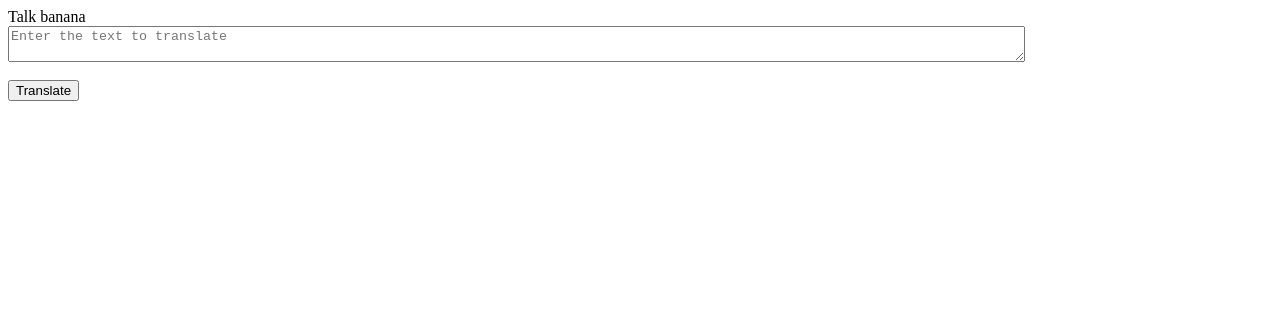
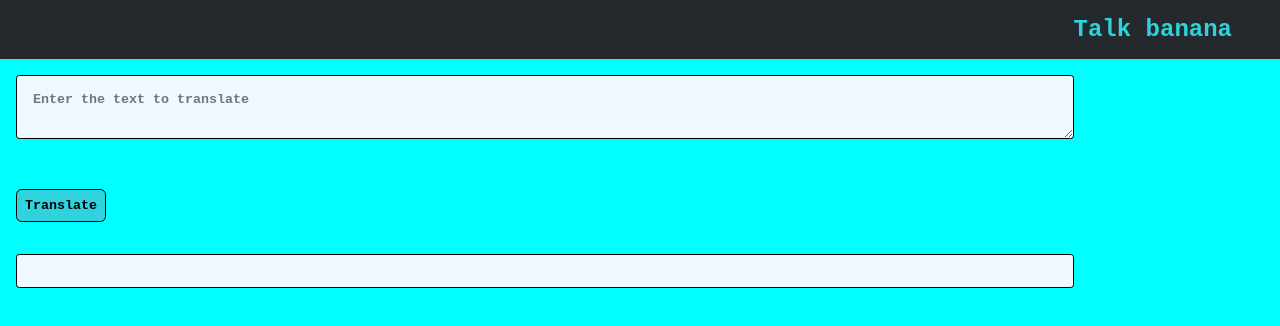
Before and after one commit to Manasa1013/banana-talks, a plain HTML site: page index.html in a window 1280 px wide. Drawn offline with Linux system fonts and the light colour scheme.

Commit message:
add feat ,styles added to elements

```diff
--- a/styles.css
+++ b/styles.css
@@ -1,4 +1,54 @@
+:root{
+    --yours-blue :rgb(47, 210, 221);
+    --github-black :#24292E;
+}
+body{
+    background-color: aqua;
+    font-family: 'Courier New', Courier, monospace;
+    margin: 0px;
+
+}
+nav{
+    background-color: var(--github-black);
+    padding: 1rem 3rem;
+    font-size: x-large;
+    font-family: 'Courier New', Courier, monospace;
+    font-weight: 800;
+    text-align: right;
+    color: var(--yours-blue);
+
+}
 textarea{
     display: block;
+    border: 1px solid black;
+    border-radius: 0.2rem;
     width: 80%;
+    margin: 1rem;
+    padding: 1rem;
+    background-color: aliceblue;
+    font-weight: 600;
+
 }
+#output-div{
+    border : 1px solid black;
+    padding: 1rem;
+    margin: 1rem 1rem 1rem 1rem;
+    width: 80%;
+    font-weight: bold;
+    border-radius: 0.2rem;
+    background-color: aliceblue;
+
+}
+
+#btn-translate{
+    background-color: azure;
+    font-family: 'Courier New', Courier, monospace;
+    border: 1px solid black;
+    font-weight: bolder;
+    background-color: var(--yours-blue);
+    border-radius: 0.35rem;
+    padding: 0.5rem;
+    margin: 1rem;
+    color: black;
+
+}
```
